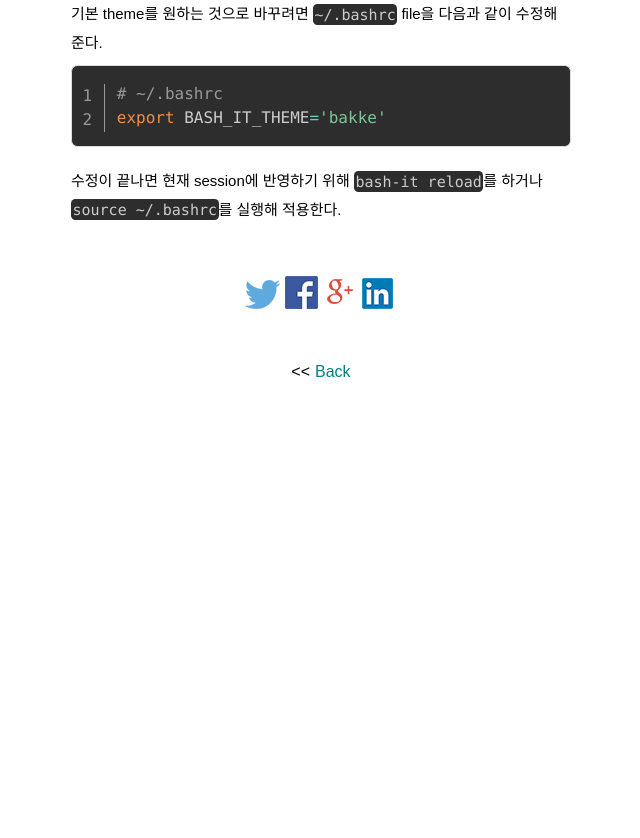
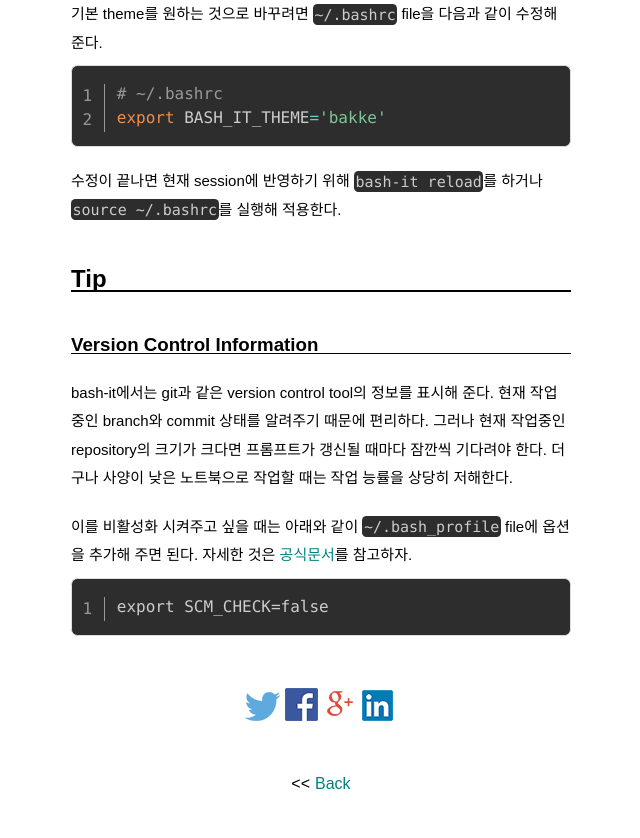
Before and after one commit to pinedance/blog, a Jekyll site: the page built from _posts/2019/01-06/2019-06-10-Bash-theme.md, in a window 1280 px wide. Shown: the part 1037-1875 px from the top of the page, without its empty margins (319-959 px from the left). Built offline with Jekyll 4.4.1, drawn with Linux system fonts in a browser that asks for light colours; some web fonts are replaced; comment, search, counter and statistics services are not loaded; before the commit the page ends 1463 px from its top, so only the background shows below that.

Commit message:
Update 2019-06-10-Bash-theme.md

````diff
--- a/_posts/2019/01-06/2019-06-10-Bash-theme.md
+++ b/_posts/2019/01-06/2019-06-10-Bash-theme.md
@@ -33,3 +33,15 @@ export BASH_IT_THEME='bakke'
 ```
 
 수정이 끝나면 현재 session에 반영하기 위해 `bash-it reload`를 하거나 `source ~/.bashrc`를 실행해 적용한다.
+
+## Tip
+
+### Version Control Information
+
+bash-it에서는 git과 같은 version control tool의 정보를 표시해 준다. 현재 작업 중인 branch와 commit 상태를 알려주기 때문에 편리하다. 그러나 현재 작업중인 repository의 크기가 크다면 프롬프트가 갱신될 때마다 잠깐씩 기다려야 한다. 더구나 사양이 낮은 노트북으로 작업할 때는 작업 능률을 상당히 저해한다.
+
+이를 비활성화 시켜주고 싶을 때는 아래와 같이 `~/.bash_profile` file에 옵션을 추가해 주면 된다. 자세한 것은 [공식문서](https://github.com/Bash-it/bash-it#user-content-prompt-version-control-check)를 참고하자.
+
+```
+export SCM_CHECK=false
+```
````
